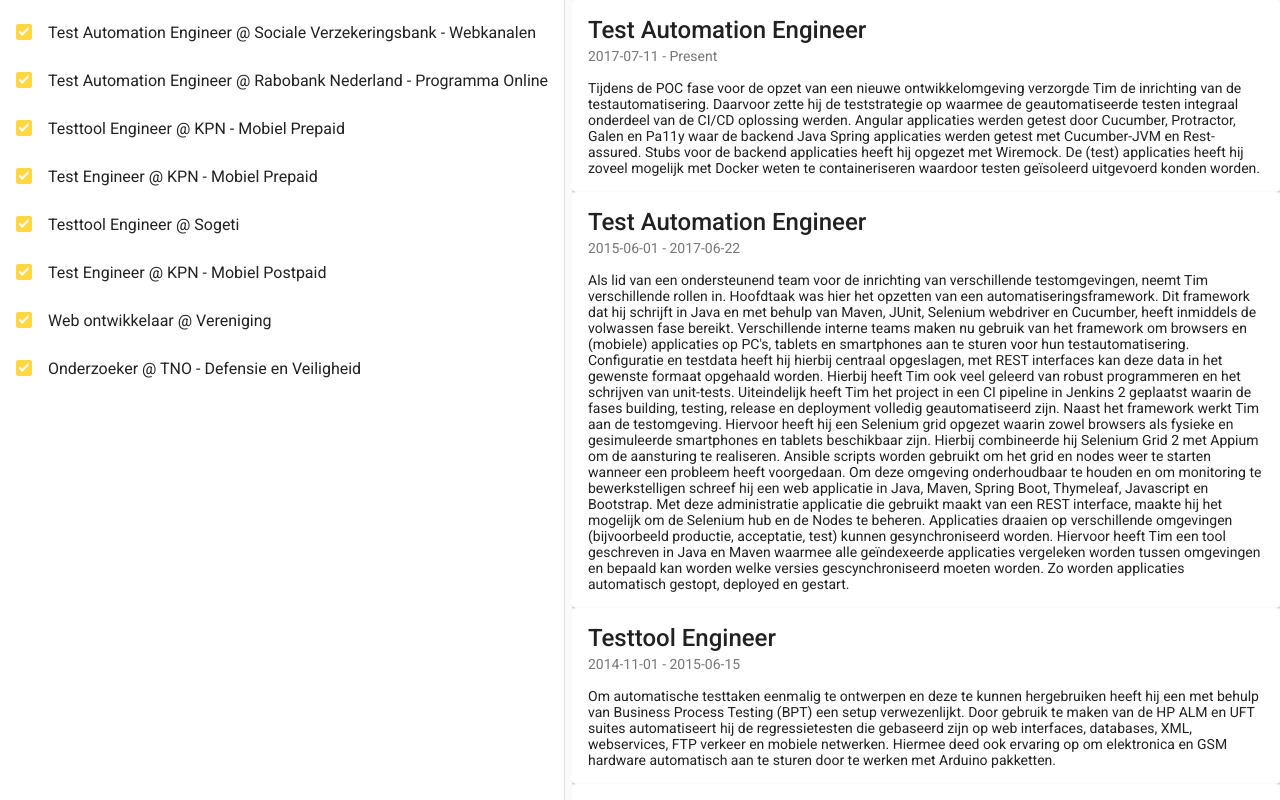
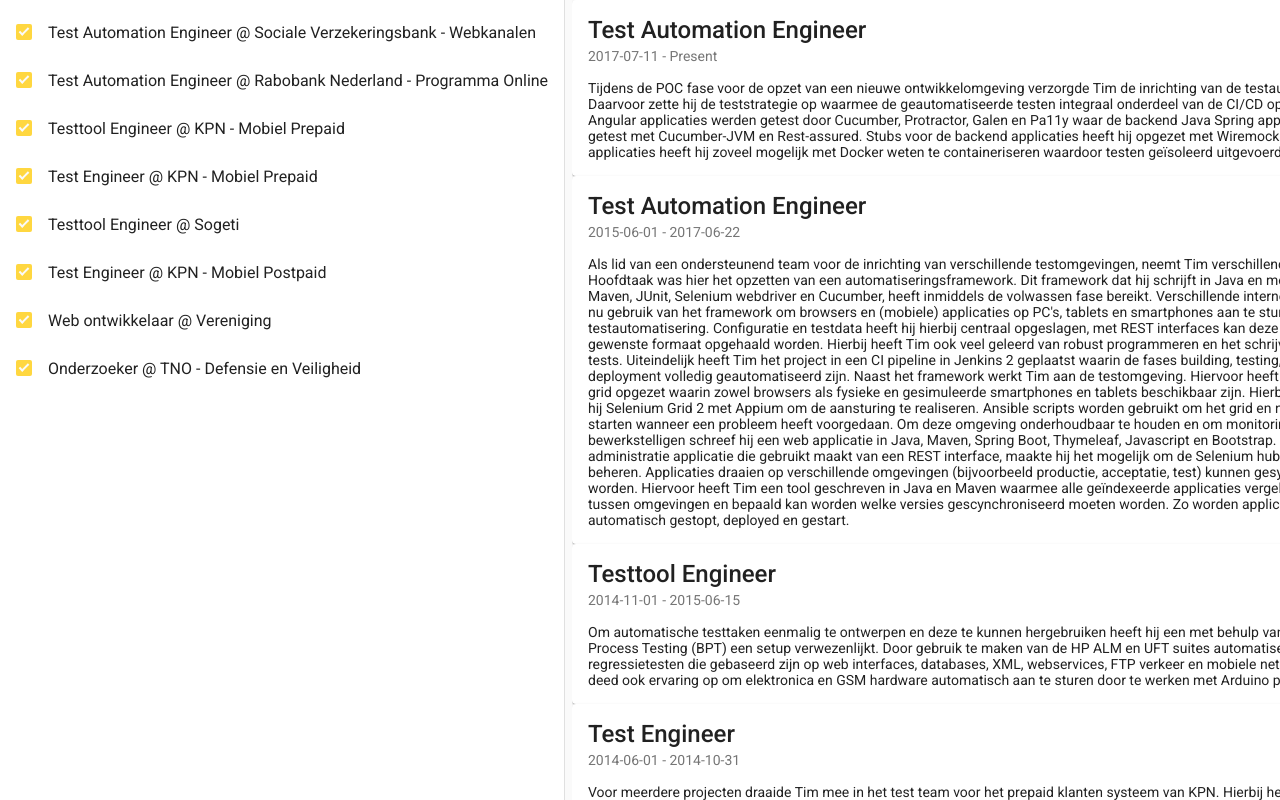
Before and after one commit to timnederhoff/resume-tool, an Angular app: page / in a window 1280 px wide. Shown: the top 800 px of the page. Built offline with nearby package versions, Linux system fonts and the light colour scheme.

Commit message:
fixed width cv items

```diff
--- a/src/app/cvparts/preview/preview.component.css
+++ b/src/app/cvparts/preview/preview.component.css
@@ -0,0 +1,3 @@
+.cv-item {
+  width: 800px;
+}
--- a/src/app/cvparts/preview/preview.component.html
+++ b/src/app/cvparts/preview/preview.component.html
@@ -1,4 +1,4 @@
-<mat-card *ngFor="let selected of work">
+<mat-card *ngFor="let selected of work" class="cv-item">
   <mat-card-title>{{selected.value.position}}</mat-card-title>
   <mat-card-subtitle>{{selected.value.startDate + ' - ' + selected.value.endDate}}</mat-card-subtitle>
   <mat-card-content>{{selected.value.summary}}</mat-card-content>
```
